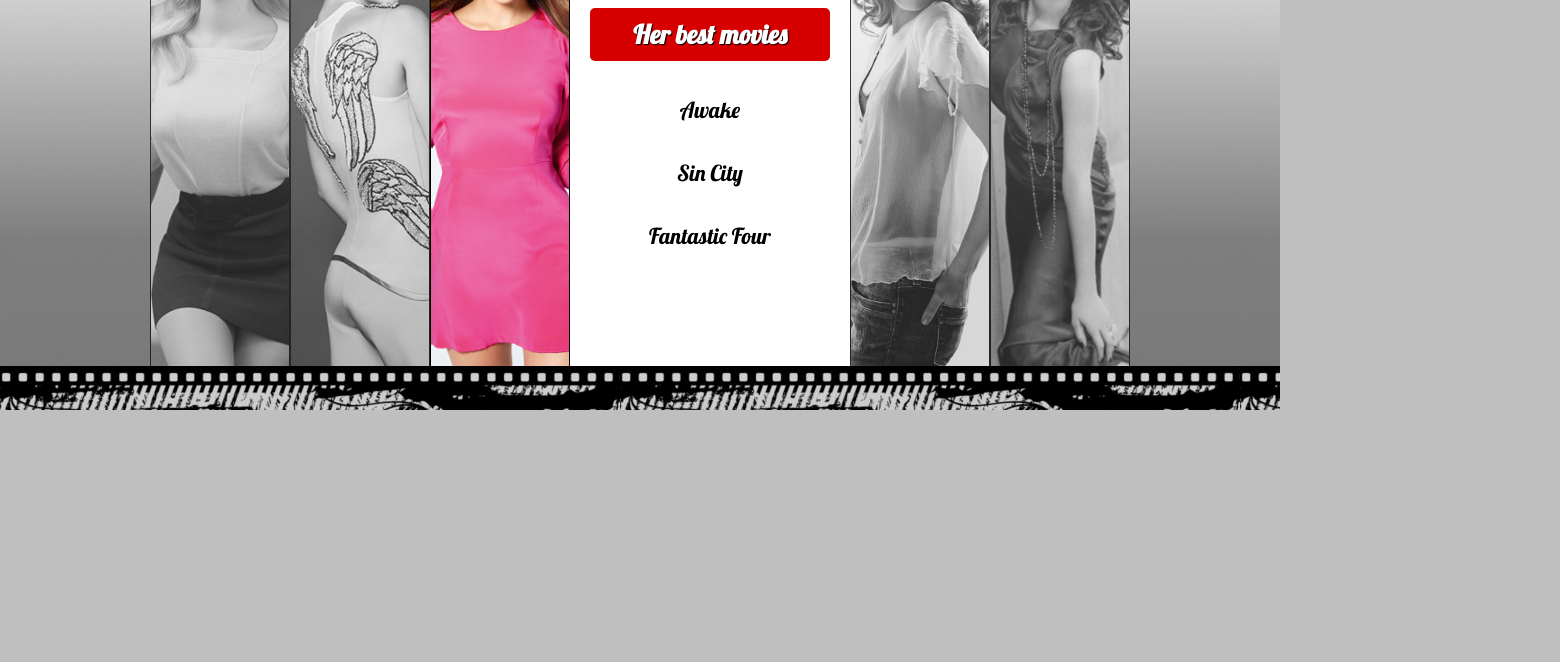
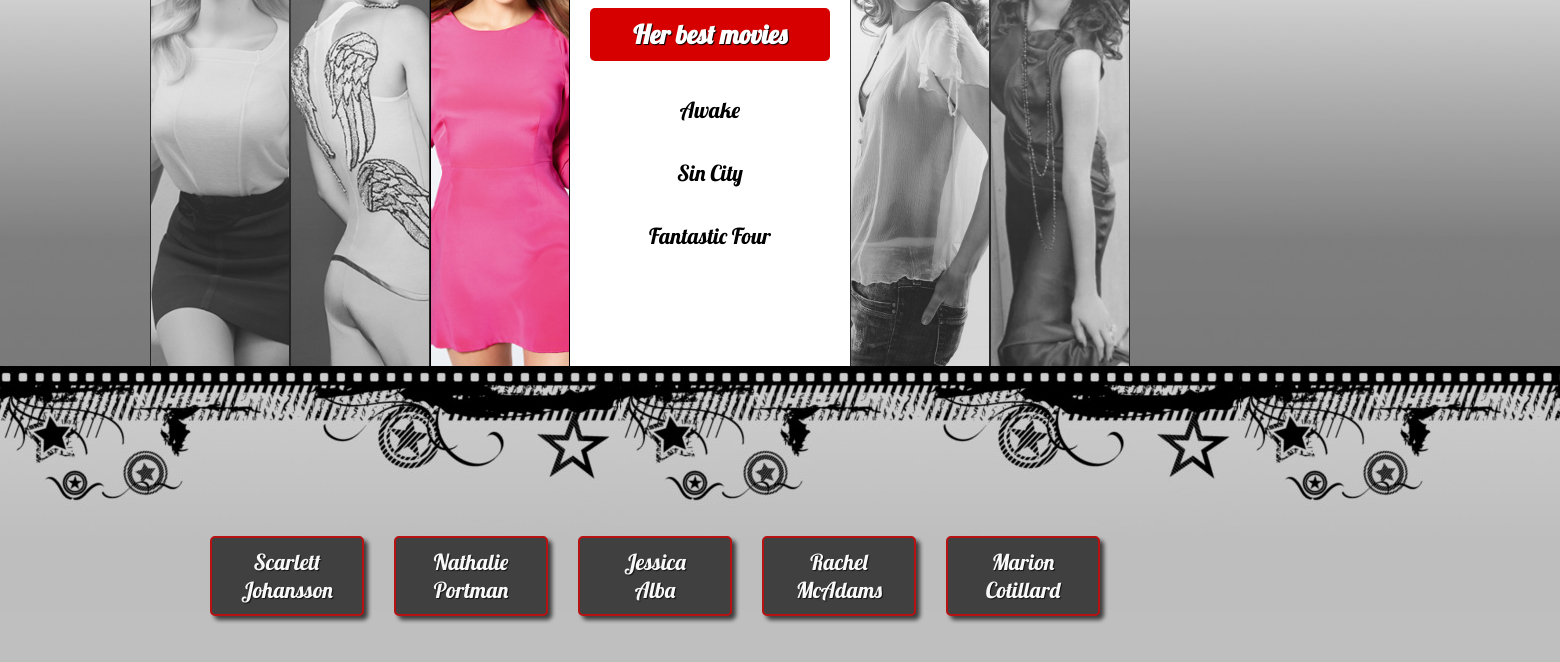
Before and after one commit to martraire/BestActors, a plain HTML site: page index.html in a window 1280 px wide. Shown: the part 390-1052 px from the top of the page, 1560 px wide, since content can reach past the window. Before the commit the page ends 800 px from the top, so only its background shows below. Drawn offline with nearby package versions, Linux system fonts and the light colour scheme.

Commit message:
Create buttons

```diff
--- a/index.html
+++ b/index.html
@@ -84,6 +84,19 @@
                 </li>
             </ul>
         </section>
+        <section id="buttons-menu">
+            <ul>
+                <li class="button">Scarlett <br> Johansson</li>
+                <li class="button">Nathalie <br> Portman</li>
+                <li class="button">Jessica <br>Alba</li>
+                <li class="button">Rachel <br> McAdams</li>
+                <li class="button">Marion <br> Cotillard</li>
+            </ul>
+        </section>
+
+
+
+
     </body>
 
 
--- a/style.css
+++ b/style.css
@@ -134,3 +134,51 @@ header h1
     color: #000;
     text-align: center;
 }
+
+
+
+
+/* BUTTON MENU */
+
+#buttons-menu
+{
+    float: left;
+    width:100%;
+    padding: 170px 0 50px 0;
+}
+
+#buttons-menu ul
+{
+    float: left;
+    position: relative;
+    left:50%;
+    text-align: center;
+}
+
+.button
+{
+    float:left;
+    width: 150px;
+    margin-left: 30px;
+    padding: 10px 0;
+    position: relative;
+    right: 50%;
+    text-shadow: 1px 1px 1px #000;
+    font-family: 'lobster', sans-serif;
+    text-align: center;
+    color: #fff;
+    border-radius: 5px;
+    box-shadow: 4px 4px 4px rgba(0,0,0,0.75);
+    background: #333;
+    border: 2px solid #b70000;
+    font-size: 22px;
+    cursor: pointer;
+    opacity: 0.9;
+}
+
+.button:hover
+{
+    background: #b70000;
+    border: 2px solid #333;
+    font-size: 24px;
+}
```
